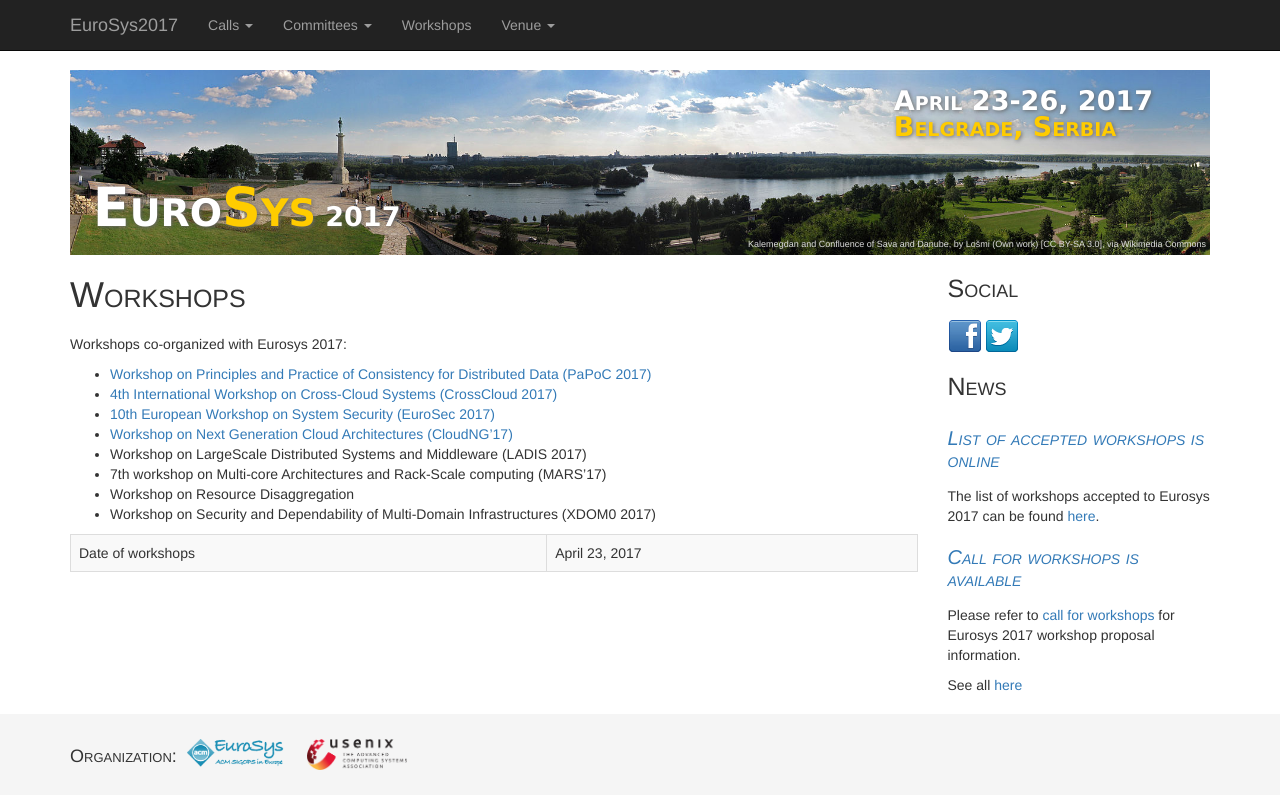
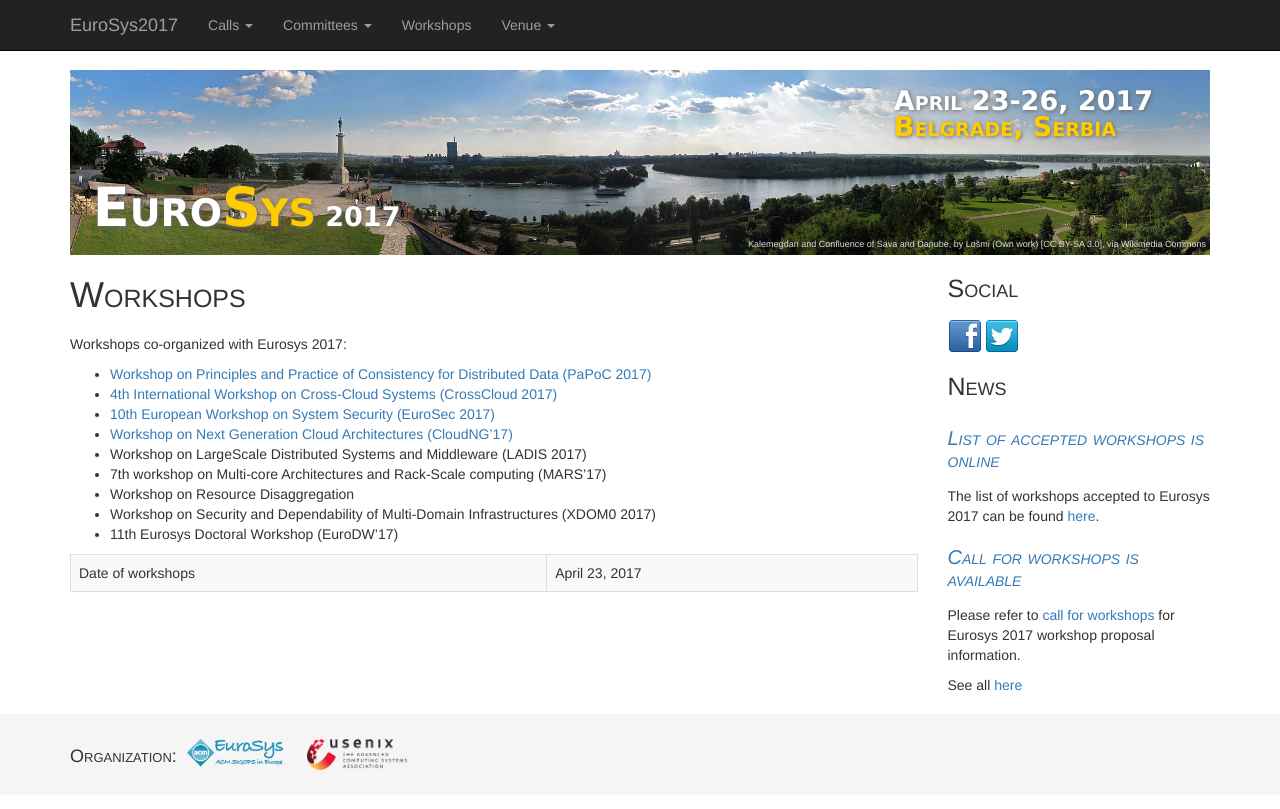
Before and after one commit to eurosys-chapter/2017, a Jekyll site: the page built from workshops.md, in a window 1280 px wide. Shown: the top 809 px of the page. Built offline with Jekyll 4.4.1, drawn with Linux system fonts in a browser that asks for light colours; nearby versions of some CDN libraries.

Commit message:
Signed-off-by: Marko Vukolic <mvu@zurich.ibm.com>

```diff
--- a/workshops.md
+++ b/workshops.md
@@ -16,6 +16,7 @@ Workshops co-organized with Eurosys 2017:
 * 7th workshop on Multi-core Architectures and Rack-Scale computing (MARS'17)
 * Workshop on Resource Disaggregation
 * Workshop on Security and Dependability of Multi-Domain Infrastructures (XDOM0 2017)
+* 11th Eurosys Doctoral Workshop (EuroDW'17)
 
 |Date of workshops								|April 23, 2017|
 {:class='table table-bordered table-striped'}
```
